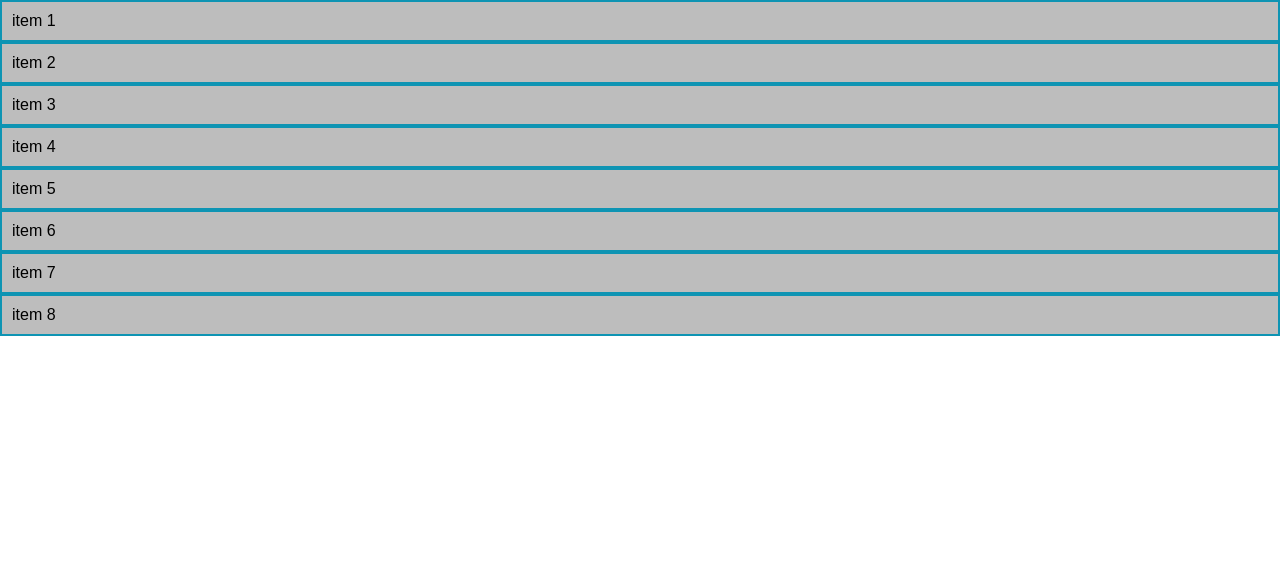
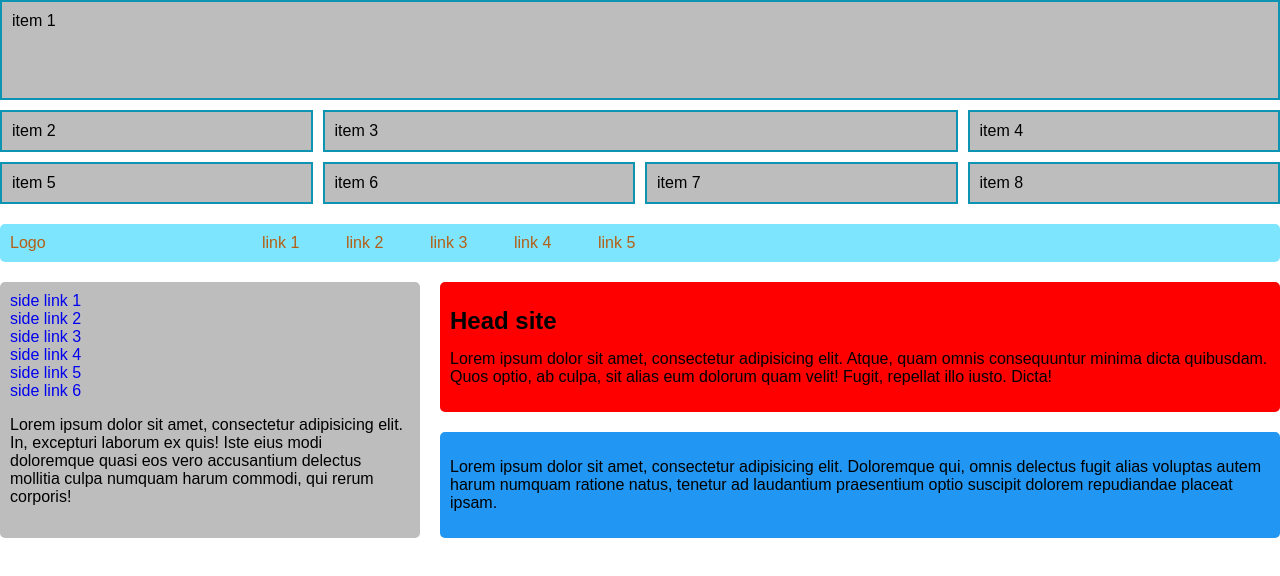
Before and after one commit to rusbey95/CSS-Grid, a plain HTML site: page index.html in a window 1280 px wide. Drawn offline with Linux system fonts and the light colour scheme.

Commit message:
example grid

```diff
--- a/css/main.css
+++ b/css/main.css
@@ -1,5 +1,17 @@
 *{
 	box-sizing: border-box;
+}
+a{
+	transition: all 0.3s;
+	text-decoration: none;
+}
+a:hover{
+	opacity: 0.8;
+}
+ul,li{
+	list-style: none;
+	padding: 0;
+	margin: 0;
 }
 body{
 	margin: 0;
@@ -7,11 +19,109 @@ body{
 	font:16px/18px Arial, sans-serif;
 }
 .grid_list{
+	margin-bottom: 20px;
 	display: grid;
-	grid-column: 1fr, 1fr, 1fr;
+	/*Ширина блока*/
+	/*grid-template-columns: 300px 300px 300px;*/
+	/*grid-template-columns: 1fr 2fr 1fr 200px;*/
+	/*grid-template-columns: repeat(2, 1fr 2fr);*/
+	/*grid-template-columns: 200px repeat(2, 1fr 2fr);*/
+	/*grid-template-columns: minmax(100px, 300px) 1fr 1fr;*/
+	/*grid-template-columns: repeat(auto-fill, minmax(300px, 2fr));*/
+	/*grid-template-columns: repeat(auto-fit, minmax(100px, 2fr));*/
+	/*grid-template-columns: repeat(4, 1fr);*/
+
+	/*Высота ряда*/
+	/*grid-template-rows: 100px 100px;*/
+	/*grid-template-rows: 200px 100px 100px;*/
+
+	/*Высота всех блоков*/
+	/*grid-auto-rows: 50px;*/
+	/*grid-auto-rows: minmax(100px, auto);*/
+
+	/*высота и ширина всех блоков*/
+	grid-template: minmax(100px, auto) / repeat(4, 1fr);
+
+	/*Отступы*/
+	/*grid-column-gap: 10px;
+	grid-row-gap: 10px;*/
+	grid-gap: 10px;
+
+	/*Расположение блоков*/
+	/*grid-auto-flow: column;*/
+	/*grid-auto-flow: row;*/
+
+	/*align-items: center;
+	justify-items: center;*/
 }
-.grid_box{
+.grid_line:first-child{
+	/*grid-column-start: 1;
+	grid-column-end: -1;*/
+	grid-column: 1 / -1;
+	grid-row: 1 / -1;
+	/*align-self: start;
+	justify-self: center;*/
+}
+.grid_line:nth-child(2){
+	grid-column: 1;
+	grid-row: 2;
+}
+.grid_line:nth-child(3){
+	grid-column: 2 / 4;
+	grid-row: 2;
+}
+.grid_line{
 	background: #bdbdbd;
 	border: 2px solid #0e94b3;
 	padding: 10px;
 }
+.wrapper{
+	display: grid;
+	grid-gap: 20px;
+	grid-template-areas:
+		"header"
+		"section"
+		"aside"
+		"footer";
+}
+.wrapper > *{
+	border-radius: 5px;
+}
+header{
+	display: grid;
+	grid-template-columns: 1fr 4fr;
+	background: #7de5fd;
+	padding: 10px;
+	grid-area: header;
+}
+header *{
+	color: #b55f16;
+}
+header ul{
+	display: grid;
+	grid-template-columns: repeat(auto-fill, minmax(80px,1fr));
+}
+section{
+	padding: 10px;
+	background: red;
+	grid-area: section;
+}
+aside{
+	padding: 10px;
+	background: #bdbdbd;
+	grid-area: aside;
+}
+footer{
+	padding: 10px;
+	background: #2196f3;
+	grid-area: footer;
+}
+@media (min-width: 700px){
+	.wrapper{
+		grid-template-columns: 2fr 4fr;
+		grid-template-areas:
+			"header header"
+			"aside section"
+			"aside footer";
+	}
+}
--- a/index.html
+++ b/index.html
@@ -2,19 +2,55 @@
 <html lang="en">
 <head>
 	<meta charset="UTF-8">
+	<meta name="viewport" content="width=device-width, initial-scale=1.0">
 	<title>css grid</title>
 	<link rel="stylesheet" href="css/main.css">
 </head>
 <body>
 	<div class="grid_list">
-		<div class="grid_box">item 1</div>
-		<div class="grid_box">item 2</div>
-		<div class="grid_box">item 3</div>
-		<div class="grid_box">item 4</div>
-		<div class="grid_box">item 5</div>
-		<div class="grid_box">item 6</div>
-		<div class="grid_box">item 7</div>
-		<div class="grid_box">item 8</div>
+		<div class="grid_line">item 1</div>
+		<div class="grid_line">item 2</div>
+		<div class="grid_line">item 3</div>
+		<div class="grid_line">item 4</div>
+		<div class="grid_line">item 5</div>
+		<div class="grid_line">item 6</div>
+		<div class="grid_line">item 7</div>
+		<div class="grid_line">item 8</div>
+	</div>
+
+	<div class="wrapper">
+		<header>
+			<div class="logo">
+				<a href="#">Logo</a>
+			</div>
+			<div class="links">
+				<ul>
+					<li><a href="#">link 1</a></li>
+					<li><a href="#">link 2</a></li>
+					<li><a href="#">link 3</a></li>
+					<li><a href="#">link 4</a></li>
+					<li><a href="#">link 5</a></li>
+				</ul>
+			</div>
+		</header>
+		<section>
+			<h1>Head site</h1>
+			<p>Lorem ipsum dolor sit amet, consectetur adipisicing elit. Atque, quam omnis consequuntur minima dicta quibusdam. Quos optio, ab culpa, sit alias eum dolorum quam velit! Fugit, repellat illo iusto. Dicta!</p>
+		</section>
+		<aside>
+			<ul>
+				<li><a href="#">side link 1</a></li>
+				<li><a href="#">side link 2</a></li>
+				<li><a href="#">side link 3</a></li>
+				<li><a href="#">side link 4</a></li>
+				<li><a href="#">side link 5</a></li>
+				<li><a href="#">side link 6</a></li>
+			</ul>
+			<p>Lorem ipsum dolor sit amet, consectetur adipisicing elit. In, excepturi laborum ex quis! Iste eius modi doloremque quasi eos vero accusantium delectus mollitia culpa numquam harum commodi, qui rerum corporis!</p>
+		</aside>
+		<footer>
+			<p>Lorem ipsum dolor sit amet, consectetur adipisicing elit. Doloremque qui, omnis delectus fugit alias voluptas autem harum numquam ratione natus, tenetur ad laudantium praesentium optio suscipit dolorem repudiandae placeat ipsam.</p>
+		</footer>
 	</div>
 </body>
 </html>
```
